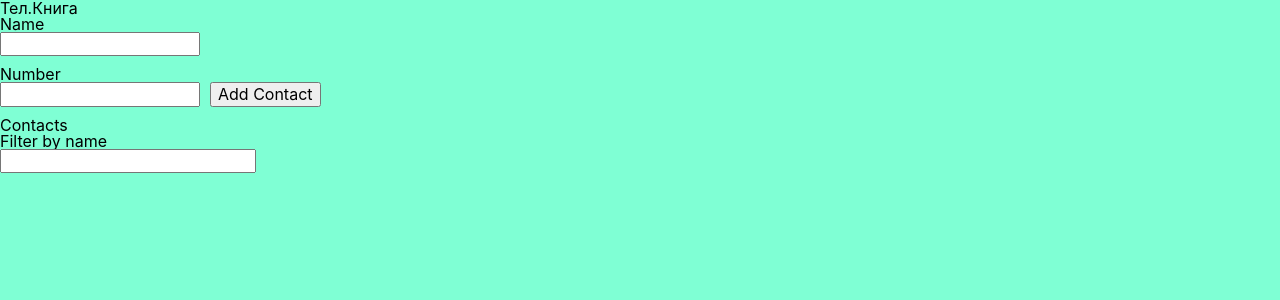
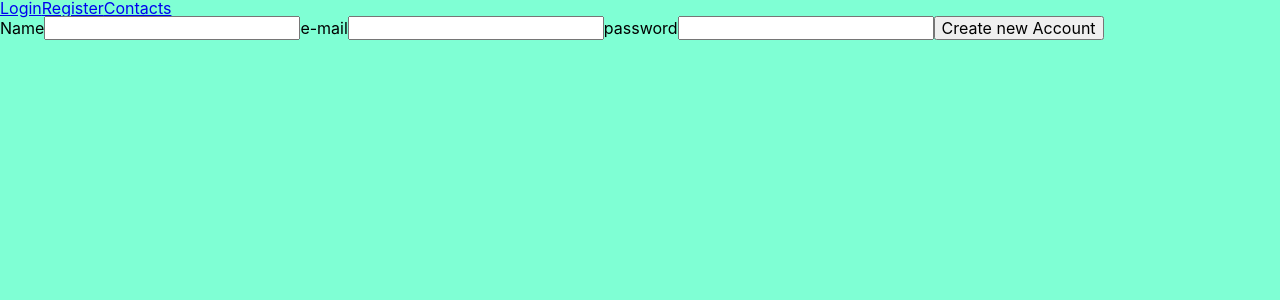
Before and after one commit to AndreyFlik/goit-react-hw-08-phonebook, a React (Create React App) app: page /Register in a window 1280 px wide. Shown: the top 300 px of the page. Built offline with nearby package versions, Linux system fonts and the light colour scheme; no server answers.

Commit message:
Создал Компоненты

```diff
--- a/package.json
+++ b/package.json
@@ -11,7 +11,7 @@
     "react": "^17.0.2",
     "react-dom": "^17.0.2",
     "react-redux": "^7.2.6",
-    "react-router-dom": "^6.2.1",
+    "react-router-dom": "^5.3.0",
     "react-scripts": "5.0.0",
     "redux-logger": "^3.0.6",
     "redux-persist": "^6.0.0",
--- a/src/Components/App/App.jsx
+++ b/src/Components/App/App.jsx
@@ -1,68 +1,49 @@
-import React, { useEffect } from "react";
-// import { nanoid } from "@reduxjs/toolkit";
-import { useSelector, useDispatch } from "react-redux";
-
-import {
-  getContacts,
-  addNewContacts,
-  newDelContact,
-  changeFilter,
-} from "../../redux/contacts/contscts-operations";
-
-import Form from "../Form/Form";
-import ContactList from "../ContactList/ContactList";
-import Filter from "../Filter/Filter";
+import React from "react";
+import { NavLink, Route, Switch } from "react-router-dom";
+import Contacts from "../Contacts/Contacts";
+import Register from "../Register/Register";
+import Login from "../Login/Login";
 
 const App = () => {
-  const dispatch = useDispatch();
-
-  const contacts = useSelector((state) => state.contacts.items);
-  const filter = useSelector((state) => state.contacts.filter);
-  const loading = useSelector((state) => state.contacts.loading);
-
-  useEffect(() => {
-    dispatch(getContacts());
-  }, [dispatch]);
-
-  const handleChangeFilter = (e) => {
-    dispatch(changeFilter(e.target.value));
-  };
-  const addContact = (data) => {
-    const clear = contacts.some(
-      ({ name }) => name.toLowerCase() === data.name.toLowerCase()
-    );
-
-    if (clear) {
-      alert(`${data.name} Уже есть в списке`);
-    } else {
-      dispatch(
-        addNewContacts({
-          // id: nanoid(),
-          name: data.name,
-          phone: data.number,
-        })
-      );
-    }
-  };
-
-  const delList = (idList) => {
-    dispatch(newDelContact(contacts.filter((item) => item.id === idList)));
-  };
-
-  const normalizedFilter = filter.toLowerCase();
-  const filteredContacts = contacts.filter((contact) =>
-    contact.name.toLowerCase().includes(normalizedFilter)
-  );
   return (
     <>
-      <h1>Тел.Книга</h1>
-      <Form addList={addContact} />
-      {loading && <h2>Загружаю.....</h2>}
-      <h2>Contacts</h2>
-      <Filter onChangeFilter={handleChangeFilter} filState={filter} />
-      {filteredContacts.length > 0 && (
-        <ContactList filtered={filteredContacts} del={delList} />
-      )}
+      <nav>
+        {/* <nav className={s.Nav}> */}
+        <NavLink
+          to="/Login"
+          exact
+          // className={s.link}
+          // activeClassName={s.activeLink}
+        >
+          Login
+        </NavLink>
+        <NavLink
+          to="/Register"
+          exact
+          // className={s.link}
+          // activeClassName={s.activeLink}
+        >
+          Register
+        </NavLink>
+        <NavLink
+          to="/Contacts"
+          // className={s.link}
+          // activeClassName={s.activeLink}
+        >
+          Contacts
+        </NavLink>
+      </nav>
+      <Switch>
+        <Route path="/Login">
+          <Login />
+        </Route>
+        <Route path="/Register">
+          <Register />
+        </Route>
+        <Route path="/Contacts">
+          <Contacts />
+        </Route>
+      </Switch>
     </>
   );
 };
--- /dev/null
+++ b/src/Components/Contacts/Contacts.jsx
@@ -0,0 +1,71 @@
+import React, { useEffect } from "react";
+// import { nanoid } from "@reduxjs/toolkit";
+import { useSelector, useDispatch } from "react-redux";
+
+import {
+  getContacts,
+  addNewContacts,
+  newDelContact,
+  changeFilter,
+} from "../../redux/contacts/contscts-operations";
+
+import Form from "../Form/Form";
+import ContactList from "../ContactList/ContactList";
+import Filter from "../Filter/Filter";
+
+const Contacts = () => {
+  const dispatch = useDispatch();
+
+  const contacts = useSelector((state) => state.contacts.items);
+  const filter = useSelector((state) => state.contacts.filter);
+  const loading = useSelector((state) => state.contacts.loading);
+
+  useEffect(() => {
+    dispatch(getContacts());
+  }, [dispatch]);
+
+  const handleChangeFilter = (e) => {
+    dispatch(changeFilter(e.target.value));
+  };
+  const addContact = (data) => {
+    const clear = contacts.some(
+      ({ name }) => name.toLowerCase() === data.name.toLowerCase()
+    );
+
+    if (clear) {
+      alert(`${data.name} Уже есть в списке`);
+    } else {
+      dispatch(
+        addNewContacts({
+          // id: nanoid(),
+          name: data.name,
+          phone: data.number,
+        })
+      );
+    }
+  };
+
+  const delList = (idList) => {
+    dispatch(newDelContact(contacts.filter((item) => item.id === idList)));
+  };
+
+  const normalizedFilter = filter.toLowerCase();
+  const filteredContacts = contacts.filter((contact) =>
+    contact.name.toLowerCase().includes(normalizedFilter)
+  );
+
+  return (
+    <>
+      <h1>Тел.Книга</h1>
+      <Form addList={addContact} />
+      {loading && <h2>Загружаю.....</h2>}
+      <h2>Contacts</h2>
+      <Filter onChangeFilter={handleChangeFilter} filState={filter} />
+      {filteredContacts.length > 0 && (
+        <ContactList filtered={filteredContacts} del={delList} />
+      )}
+    </>
+  );
+};
+
+export default Contacts;
--- /dev/null
+++ b/src/Components/Login/Login.jsx
@@ -0,0 +1,21 @@
+import React from "react";
+
+const Login = () => {
+  return (
+    <div>
+      <form>
+        <label>
+          e-mail
+          <input type="text" name="email" />
+        </label>
+        <label>
+          password
+          <input type="text" name="password" />
+        </label>
+        <button type="submit">Sign up</button>
+      </form>
+    </div>
+  );
+};
+
+export default Login;
--- /dev/null
+++ b/src/Components/Register/Register.jsx
@@ -0,0 +1,25 @@
+import React from "react";
+
+const Register = () => {
+  return (
+    <div>
+      <form>
+        <label>
+          Name
+          <input type="text" name="name" />
+        </label>
+        <label>
+          e-mail
+          <input type="text" name="email" />
+        </label>
+        <label>
+          password
+          <input type="text" name="password" />
+        </label>
+        <button type="submit">Create new Account</button>
+      </form>
+    </div>
+  );
+};
+
+export default Register;
```
Also changed, not shown: src/Components/UserMenu/UserMenu.jsx (added, +11 -0 lines), src/Components/Contacts/contscts.module.css (added), src/Components/Login/Login.module.css (added), src/Components/Register/Register.module.css (added), 1 other file (tests, documents, lock files or other folders).
